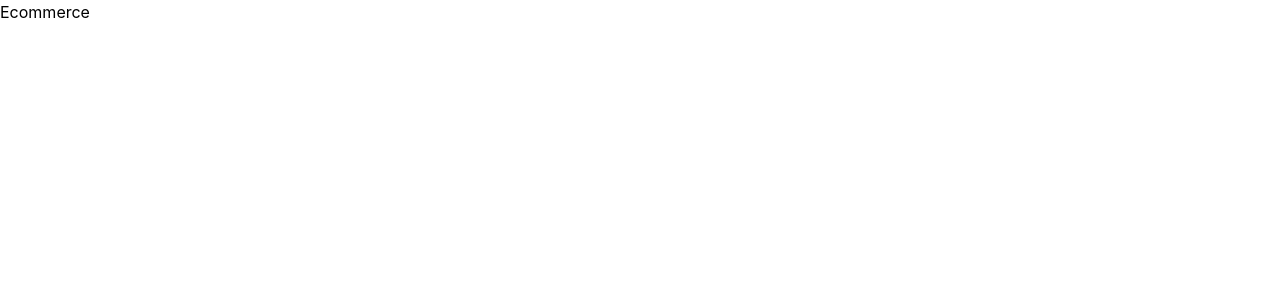
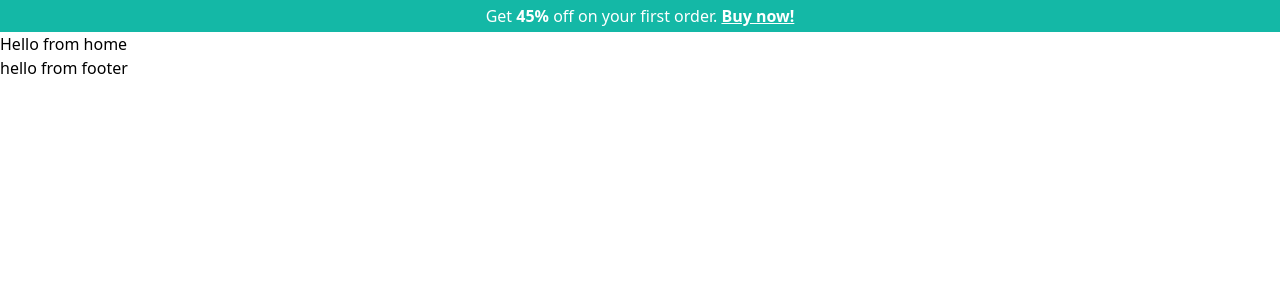
Before and after one commit to shakerscode/expansion-mart-e-commerce, a React (Create React App) app: page / in a window 1280 px wide. Shown: the top 300 px of the page. Built offline with nearby package versions, Linux system fonts and the light colour scheme.

Commit message:
Started work with header. Will complete this project soon

```diff
--- a/public/index.html
+++ b/public/index.html
@@ -10,34 +10,11 @@
       content="Web site created using create-react-app"
     />
     <link rel="apple-touch-icon" href="%PUBLIC_URL%/logo192.png" />
-    <!--
-      manifest.json provides metadata used when your web app is installed on a
-      user's mobile device or desktop. See https://developers.google.com/web/fundamentals/web-app-manifest/
-    -->
     <link rel="manifest" href="%PUBLIC_URL%/manifest.json" />
-    <!--
-      Notice the use of %PUBLIC_URL% in the tags above.
-      It will be replaced with the URL of the `public` folder during the build.
-      Only files inside the `public` folder can be referenced from the HTML.
-
-      Unlike "/favicon.ico" or "favicon.ico", "%PUBLIC_URL%/favicon.ico" will
-      work correctly both with client-side routing and a non-root public URL.
-      Learn how to configure a non-root public URL by running `npm run build`.
-    -->
-    <title>React App</title>
+    <title>Expansion Mart - Best E-commerce Website Developed by Shaker Ahamed</title>
   </head>
   <body>
     <noscript>You need to enable JavaScript to run this app.</noscript>
     <div id="root"></div>
-    <!--
-      This HTML file is a template.
-      If you open it directly in the browser, you will see an empty page.
-
-      You can add webfonts, meta tags, or analytics to this file.
-      The build step will place the bundled scripts into the <body> tag.
-
-      To begin the development, run `npm start` or `yarn start`.
-      To create a production bundle, use `npm run build` or `yarn build`.
-    -->
   </body>
 </html>
--- a/src/App.js
+++ b/src/App.js
@@ -1,8 +1,11 @@
+import { Footer, Header, Home } from "./Components/exporter";
 
 function App() {
   return (
     <div className="">
-      <h1>Ecommerce</h1>
+      <Header/>
+      <Home/>
+      <Footer/>
     </div>
   );
 }
--- /dev/null
+++ b/src/Components/Footer/Footer.js
@@ -0,0 +1,11 @@
+import React from 'react';
+
+const Footer = () => {
+    return (
+        <div>
+            hello from footer
+        </div>
+    );
+};
+
+export default Footer;
--- /dev/null
+++ b/src/Components/Header/Header.js
@@ -0,0 +1,16 @@
+import React from 'react';
+
+const Header = () => {
+    return (
+        <header>
+            <div className='bg-primary py-1 text-center'>
+                <p className='text-white'>Get <b>45%</b> off on your first order. <a href="#" className='underline'><b>Buy now!</b></a></p>
+            </div>
+            <div>
+
+            </div>
+        </header>
+    );
+};
+
+export default Header;
--- /dev/null
+++ b/src/Components/Home/Home.js
@@ -0,0 +1,11 @@
+import React from 'react';
+
+const Home = () => {
+    return (
+        <div>
+            Hello from home
+        </div>
+    );
+};
+
+export default Home;
--- /dev/null
+++ b/src/Components/exporter.js
@@ -0,0 +1,3 @@
+export {default as Header} from './Header/Header';
+export {default as Home} from './Home/Home';
+export {default as Footer} from './Footer/Footer';
--- a/src/index.css
+++ b/src/index.css
@@ -3,23 +3,15 @@
   margin: 0;
   padding: 0;
   box-sizing: border-box;
-  overflow: hidden;
 }
+@import url('https://fonts.googleapis.com/css2?family=Ubuntu:wght@300;400;500;700&display=swap');
 
 @tailwind base;
 @tailwind components;
 @tailwind utilities;
 
 body {
-
-  font-family: -apple-system, BlinkMacSystemFont, 'Segoe UI', 'Roboto', 'Oxygen',
-    'Ubuntu', 'Cantarell', 'Fira Sans', 'Droid Sans', 'Helvetica Neue',
-    sans-serif;
+ overflow: hidden;
   -webkit-font-smoothing: antialiased;
   -moz-osx-font-smoothing: grayscale;
 }
-
-code {
-  font-family: source-code-pro, Menlo, Monaco, Consolas, 'Courier New',
-    monospace;
-}
--- a/tailwind.config.js
+++ b/tailwind.config.js
@@ -4,6 +4,14 @@ module.exports = {
     "./src/**/*.{js,jsx,ts,tsx, html}",
   ],
   theme: {
+    colors: {
+      primary: '#14b8a6',
+      secondary: '#f97316',
+      red: '#f87171',
+      black: '#222222',
+      gray: '#8B929E',
+      white: '#ffffff'
+    },
     extend: {},
   },
   plugins: [],
```
Also changed, not shown: src/index.js (+5 -3 lines).
